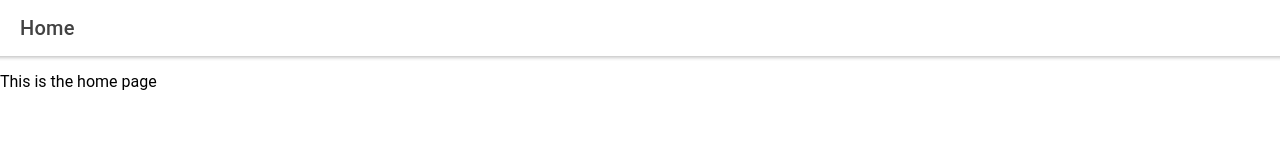
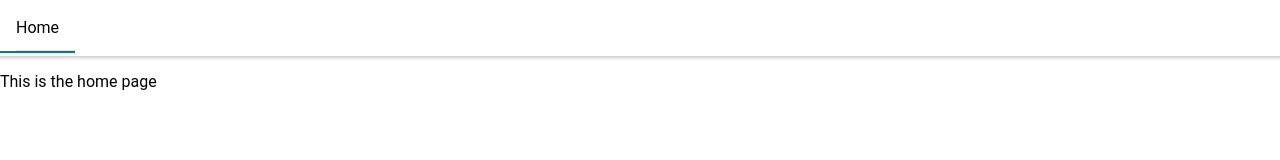
Before and after one commit to stevenGarciaDev/sustainability_project, a React (Create React App) app: page / in a window 1280 px wide. Shown: the top 160 px of the page. Built offline with nearby package versions, Linux system fonts and the light colour scheme.

Commit message:
Adds NavBar and Menu

```diff
--- a/package.json
+++ b/package.json
@@ -7,6 +7,7 @@
     "@ionic/react-router": "^4.11.8",
     "@testing-library/jest-dom": "^4.2.4",
     "@testing-library/user-event": "^7.1.2",
+    "prop-types": "^15.7.2",
     "react": "^16.12.0",
     "react-dom": "^16.12.0",
     "react-router": "^5.1.2",
--- a/src/App.js
+++ b/src/App.js
@@ -1,20 +1,26 @@
 import React from 'react';
+import { ThemeProvider } from 'styled-components';
 import { IonApp, IonRouterOutlet } from '@ionic/react';
 import { IonReactRouter } from '@ionic/react-router';
 import { Route } from 'react-router';
-import routes from './screens/routes';
 
-import HomeScreen from './screens/HomeScreen';
+import Menu, { contentId } from './navigation/Menu';
+import HomePage from './pages/HomePage';
+import routes from './pages/routes';
+import theme from './constants/theme';
 
 function App() {
   return (
-    <IonApp>
-      <IonReactRouter>
-        <IonRouterOutlet>
-          <Route path={routes.HomeScreen} exact component={HomeScreen} />
-        </IonRouterOutlet>
-      </IonReactRouter>
-    </IonApp>
+    <ThemeProvider theme={theme}>
+      <IonApp>
+        <IonReactRouter>
+          <Menu />
+          <IonRouterOutlet id={contentId}>
+            <Route path={routes.HomePage} exact component={HomePage} />
+          </IonRouterOutlet>
+        </IonReactRouter>
+      </IonApp>
+    </ThemeProvider>
   );
 }
 
--- a/src/screens/routes.js
+++ b/src/constants/theme.js
@@ -1,3 +1,3 @@
 export default {
-  HomeScreen: '/',
+  primary: 'teal',
 };
--- /dev/null
+++ b/src/navigation/Menu.js
@@ -0,0 +1,33 @@
+import React from 'react';
+import {
+  IonMenu,
+  IonHeader,
+  IonToolbar,
+  IonTitle,
+  IonContent,
+  IonList,
+} from '@ionic/react';
+
+import routes from '../pages/routes';
+import NavItem from './components/NavItem';
+
+export const menuId = 'Menu';
+export const contentId = 'Main';
+
+const Menu = () => {
+  return (
+    <IonMenu menuId={menuId} contentId={contentId}>
+      <IonHeader>
+        <IonToolbar>
+          <IonTitle>Sustainability Project</IonTitle>
+        </IonToolbar>
+      </IonHeader>
+      <IonContent>
+        <IonList>
+          <NavItem route={routes.HomePage} label="Home" />
+        </IonList>
+      </IonContent>
+    </IonMenu>
+  );
+};
+export default Menu;
--- /dev/null
+++ b/src/navigation/NavBar.js
@@ -0,0 +1,39 @@
+import React from 'react';
+import styled from 'styled-components';
+import { IonHeader, IonToolbar, IonMenuButton, IonButtons } from '@ionic/react';
+
+import { menuId } from './Menu';
+import routes from '../pages/routes';
+import NavItem from './components/NavItem';
+
+const smallWidth = '768px';
+
+const SmallScreenNav = styled(IonButtons)`
+  display: none;
+  @media (max-width: ${smallWidth}) {
+    display: flex;
+  }
+`;
+
+const LargeScreenNav = styled(IonButtons)`
+  @media (max-width: ${smallWidth}) {
+    display: none;
+  }
+`;
+
+const NavBar = () => {
+  return (
+    <IonHeader>
+      <IonToolbar>
+        <SmallScreenNav>
+          <IonMenuButton menuId={menuId} />
+        </SmallScreenNav>
+        <LargeScreenNav side="start">
+          <NavItem route={routes.HomePage} label="Home" />
+        </LargeScreenNav>
+      </IonToolbar>
+    </IonHeader>
+  );
+};
+
+export default NavBar;
--- /dev/null
+++ b/src/navigation/components/NavItem.js
@@ -0,0 +1,30 @@
+import React from 'react';
+import styled from 'styled-components';
+import PropTypes from 'prop-types';
+import { useLocation } from 'react-router-dom';
+import { IonItem, IonLabel } from '@ionic/react';
+
+const Link = styled(IonItem)`
+  border-bottom: ${({ isCurrentPage, theme }) =>
+    isCurrentPage ? `2px solid ${theme.primary}` : 'none'};
+`;
+
+const Label = styled(IonLabel)`
+  text-align: 'center';
+`;
+
+const NavItem = ({ route, label }) => {
+  const { pathname } = useLocation();
+  return (
+    <Link isCurrentPage={route === pathname} href={route}>
+      <Label>{label}</Label>
+    </Link>
+  );
+};
+
+NavItem.propTypes = {
+  route: PropTypes.string,
+  label: PropTypes.string,
+};
+
+export default NavItem;
--- a/src/screens/HomeScreen.js
+++ b/src/pages/HomePage.js
@@ -1,15 +1,11 @@
 import React from 'react';
 import styled from 'styled-components';
-import {
-  IonPage,
-  IonHeader,
-  IonTitle,
-  IonToolbar,
-  IonContent,
-} from '@ionic/react';
+import { IonPage, IonContent } from '@ionic/react';
+
+import NavBar from '../navigation/NavBar';
 
 export const dataTestIds = {
-  HomeScreen: 'HomeScreen',
+  HomePage: 'HomePage',
 };
 
 const Container = styled('div')`
@@ -18,16 +14,12 @@ const Container = styled('div')`
   display: flex;
 `;
 
-function HomeScreen() {
+function HomePage() {
   return (
     <IonPage>
-      <IonHeader>
-        <IonToolbar>
-          <IonTitle>Home</IonTitle>
-        </IonToolbar>
-      </IonHeader>
+      <NavBar />
       <IonContent>
-        <Container data-testid={dataTestIds.HomeScreen}>
+        <Container data-testid={dataTestIds.HomePage}>
           <p>This is the home page</p>
         </Container>
       </IonContent>
@@ -35,4 +27,4 @@ function HomeScreen() {
   );
 }
 
-export default HomeScreen;
+export default HomePage;
--- /dev/null
+++ b/src/pages/routes.js
@@ -0,0 +1,3 @@
+export default {
+  HomePage: '/',
+};
```
Also changed, not shown: 2 other files (tests, documents, lock files or other folders).
